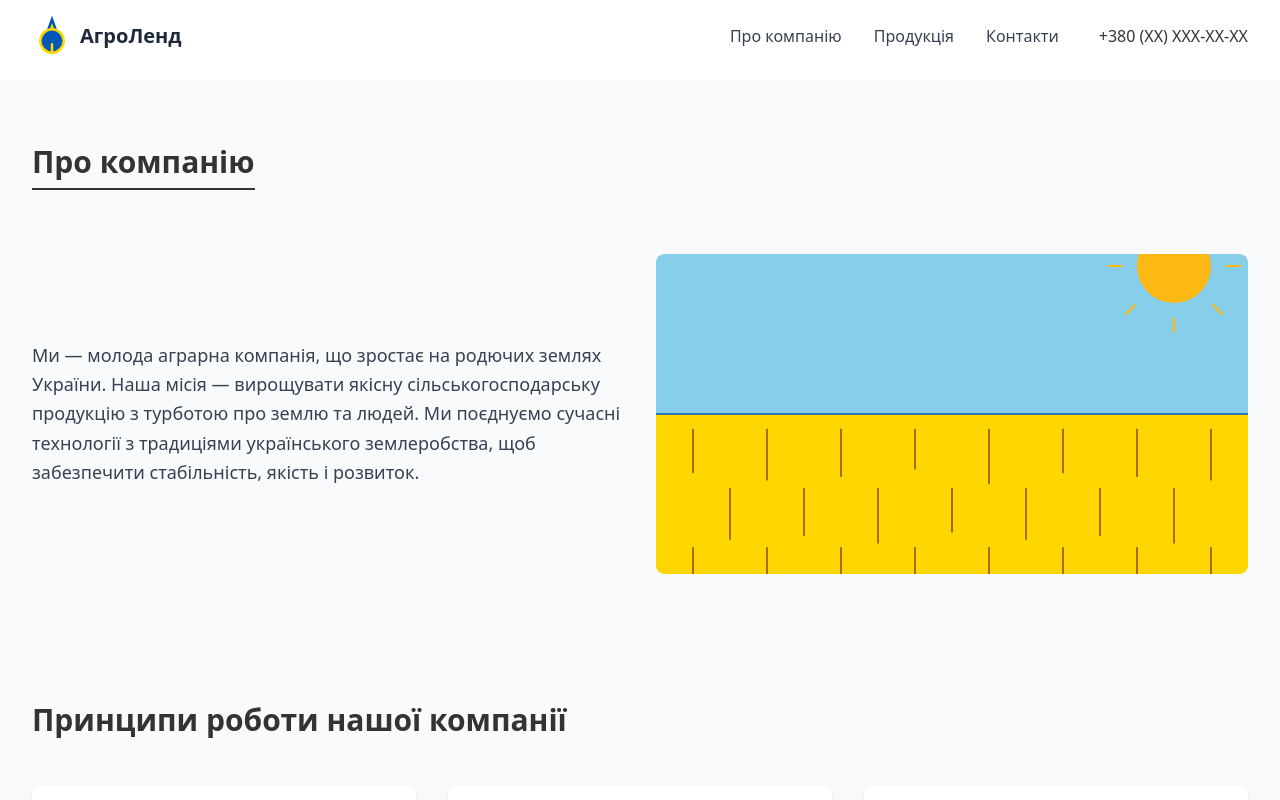
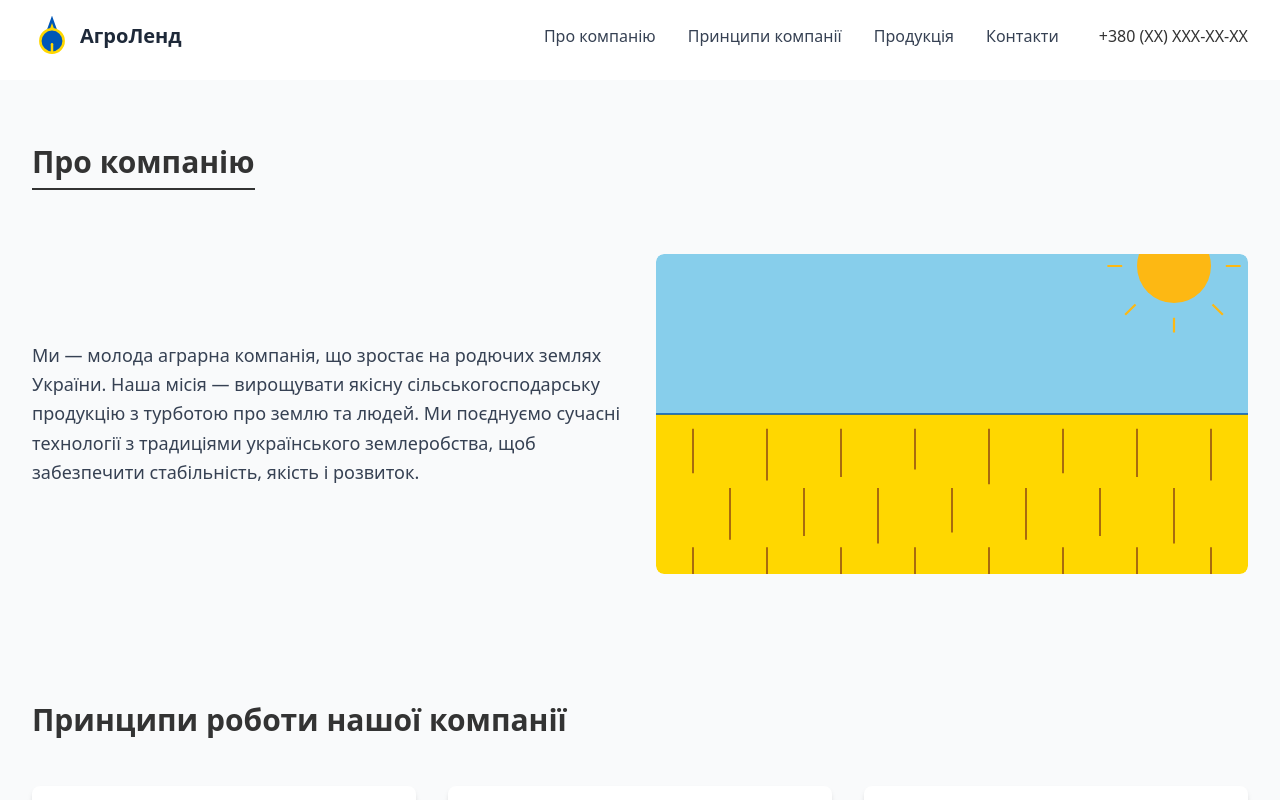
Before and after one commit to mr-scrpt/agro, a Next.js app: page / in a window 1280 px wide. Shown: the top 800 px of the page. Built offline with nearby package versions, Linux system fonts and the light colour scheme.

Commit message:
feat: add principle in menu

```diff
--- a/src/widgets/CompanyPrinciples/ui/CompanyPrinciples.tsx
+++ b/src/widgets/CompanyPrinciples/ui/CompanyPrinciples.tsx
@@ -2,7 +2,7 @@ import { Container } from '@/shared/ui/Container';
 
 export function CompanyPrinciples() {
   return (
-    <section className="py-16 bg-gray-50">
+    <section id="principles" className="py-16 bg-gray-50">
       <Container>
         <h2 className="text-3xl font-bold text-center mb-12">Принципи роботи нашої компанії</h2>
 
--- a/src/widgets/Header/index.tsx
+++ b/src/widgets/Header/index.tsx
@@ -6,6 +6,7 @@ import Container from '@/shared/ui/Container';
 
 const navItems = [
   { label: 'Про компанію', href: 'about' },
+  { label: 'Принципи компанії', href: 'principles' },
   { label: 'Продукція', href: 'products' },
   { label: 'Контакти', href: 'contacts' },
 ];
```
